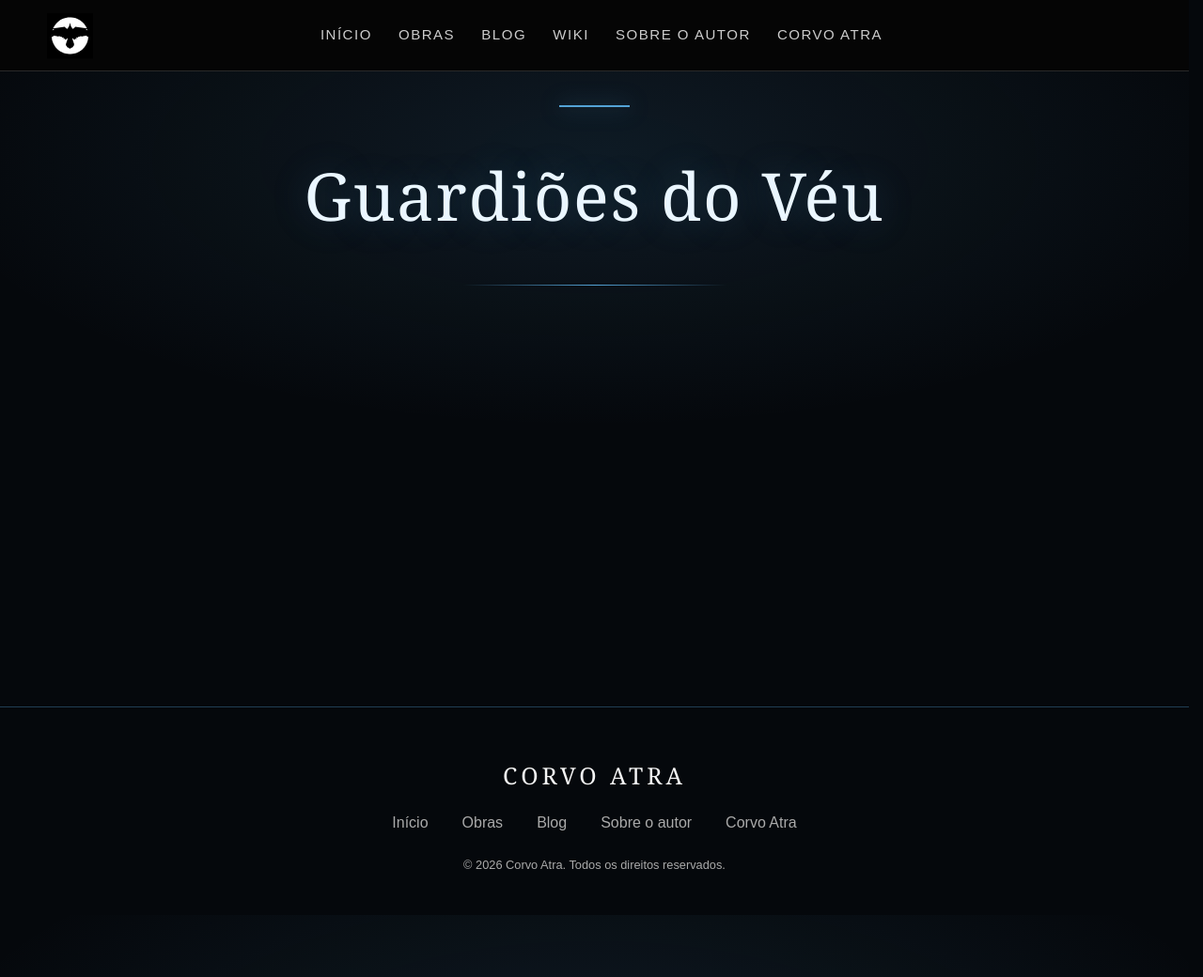
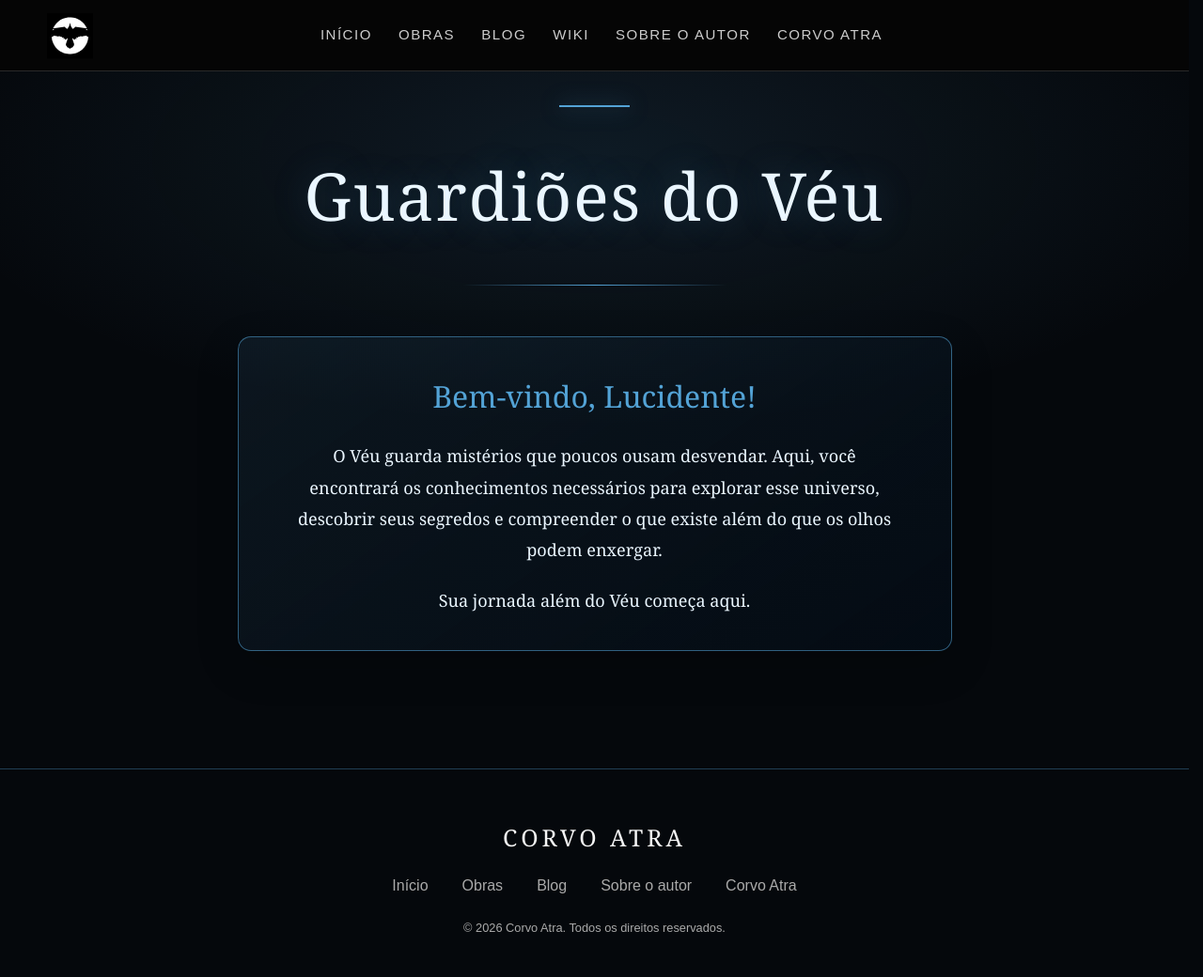
Before and after one commit to corvoatra/corvo-atra, a Jekyll site: the page built from wiki-guardioes-do-veu.html, in a window 1280 px wide and 1040 px high. Shown: the whole window at 94% size. Built offline with Jekyll 4.4.1, drawn with Linux system fonts in a browser that asks for light colours.

Commit message:
Adiciona cartão de boas-vindas à Wiki Guardiões do Véu

```diff
--- a/wiki-guardioes-do-veu.html
+++ b/wiki-guardioes-do-veu.html
@@ -18,4 +18,10 @@ main.wrap a{color:var(--guardioes-accent)}
 main.wrap a:hover,main.wrap a:focus-visible{color:#a4d9fb}
 footer{border-top-color:var(--guardioes-line)!important}
 footer a:hover{color:var(--guardioes-accent)!important}
-</style><link href="{{ '/site-desktop.css?v=wiki-nav-fix-20261019' | relative_url }}" rel="stylesheet"/>{% include seo-head.html %}</head><body>{% include site-header.html %}<main class="wrap"><h1>Guardiões do Véu</h1></main><footer><div class="brand">CORVO ATRA</div><nav class="links"><a href="{{ '/index.html' | relative_url }}">Início</a><a href="{{ '/obras.html' | relative_url }}">Obras</a><a href="{{ '/blog/' | relative_url }}">Blog</a><a href="{{ '/autor.html' | relative_url }}">Sobre o autor</a><a href="{{ '/corvo-atra.html' | relative_url }}">Corvo Atra</a></nav><div>© 2026 Corvo Atra. Todos os direitos reservados.</div></footer></body></html>
+</style><style id="guardioes-welcome-style">
+.guardioes-welcome{width:min(760px,100%);margin:54px auto 0;padding:36px clamp(22px,5vw,48px);border:1px solid rgba(83,163,214,.55);border-radius:14px;background:linear-gradient(145deg,rgba(83,163,214,.095),rgba(4,12,21,.85));box-shadow:0 15px 45px rgba(0,0,0,.2)}
+.guardioes-welcome h2{margin:0 0 20px;color:#53A3D6;font-size:clamp(1.5rem,3vw,2rem);font-weight:normal}
+.guardioes-welcome p{margin:0 auto;color:#eaf6ff;font-size:clamp(1rem,2vw,1.13rem);line-height:1.85;max-width:640px}
+.guardioes-welcome p+p{margin-top:20px}
+@media(max-width:600px){.guardioes-welcome{margin-top:38px;padding:28px 20px}}
+</style><link href="{{ '/site-desktop.css?v=wiki-nav-fix-20261019' | relative_url }}" rel="stylesheet"/>{% include seo-head.html %}</head><body>{% include site-header.html %}<main class="wrap"><h1>Guardiões do Véu</h1><section class="guardioes-welcome" aria-labelledby="guardioes-welcome-title"><h2 id="guardioes-welcome-title">Bem-vindo, Lucidente!</h2><p>O Véu guarda mistérios que poucos ousam desvendar. Aqui, você encontrará os conhecimentos necessários para explorar esse universo, descobrir seus segredos e compreender o que existe além do que os olhos podem enxergar.</p><p>Sua jornada além do Véu começa aqui.</p></section></main><footer><div class="brand">CORVO ATRA</div><nav class="links"><a href="{{ '/index.html' | relative_url }}">Início</a><a href="{{ '/obras.html' | relative_url }}">Obras</a><a href="{{ '/blog/' | relative_url }}">Blog</a><a href="{{ '/autor.html' | relative_url }}">Sobre o autor</a><a href="{{ '/corvo-atra.html' | relative_url }}">Corvo Atra</a></nav><div>© 2026 Corvo Atra. Todos os direitos reservados.</div></footer></body></html>
```
